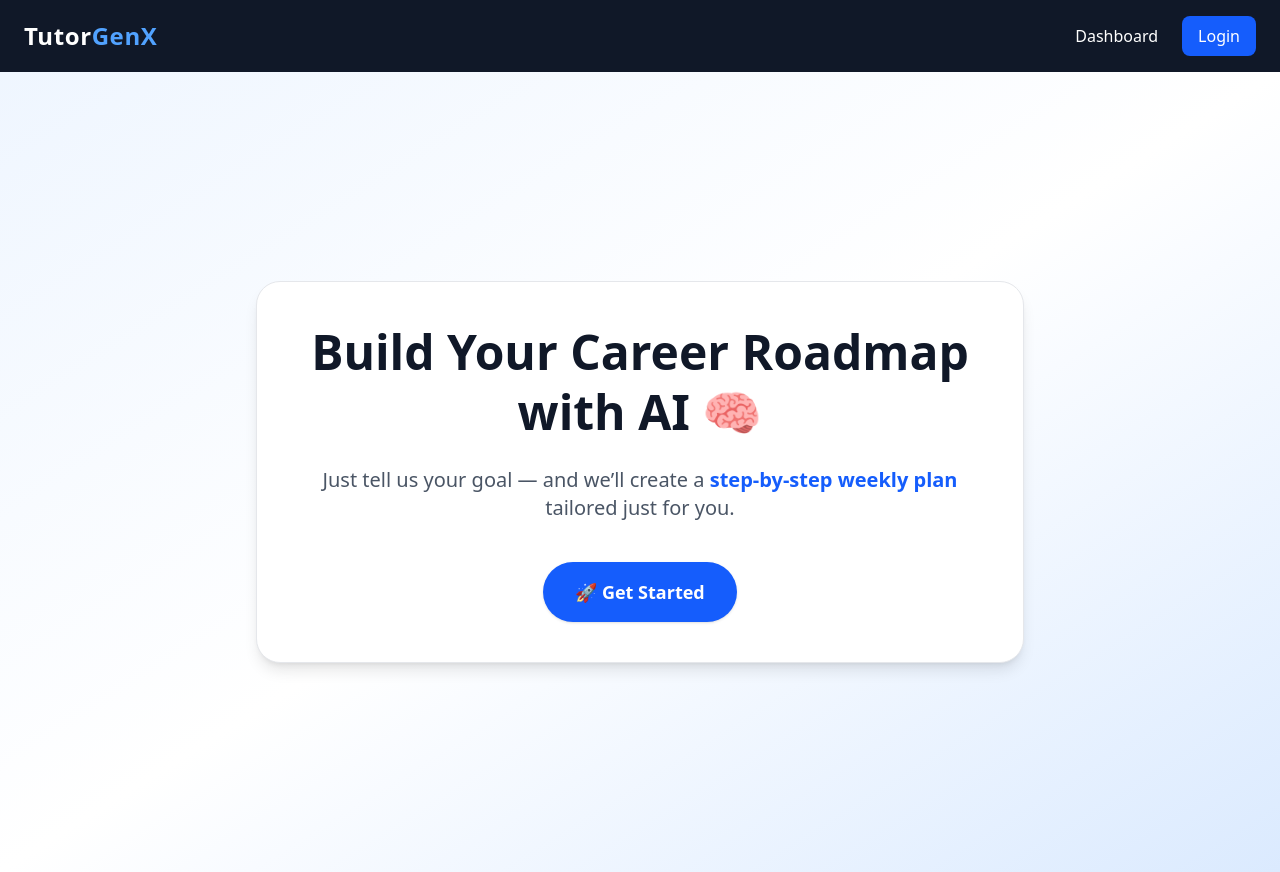
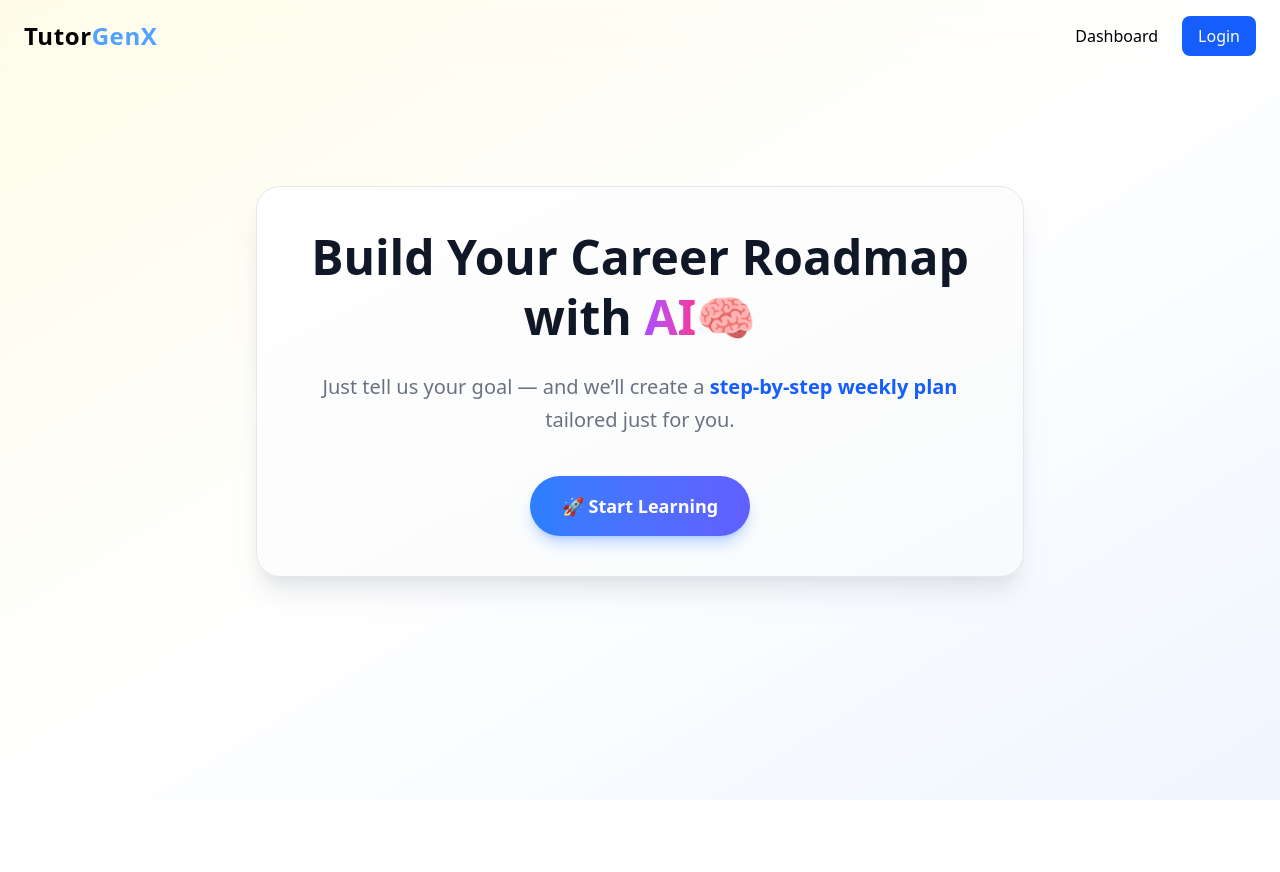
Before and after one commit to areesh18/TutorGenX, a React (Vite) app in the folder frontend/: page / in a window 1280 px wide. After the commit the page ends 800 px from the top, so only its background shows below. Built offline with nearby package versions, Linux system fonts and the light colour scheme.

Commit message:
some frontend changes in Landing page and in App.jsx

```diff
--- a/frontend/src/App.jsx
+++ b/frontend/src/App.jsx
@@ -1,16 +1,45 @@
 import React from "react";
-import { BrowserRouter, Routes, Route } from "react-router-dom";
+import { BrowserRouter, Routes, Route, useLocation } from "react-router-dom";
 import Login from "./pages/Login";
 import Signup from "./pages/Signup";
 import Dashboard from "./pages/Dashboard";
 import Landing from "./pages/Landing";
 import Navbar from "./components/Navbar";
 import LearnPage from "./pages/LearnPage";
+
+function AppWrapper() {
+  return (
+    <BrowserRouter>
+      <App />
+    </BrowserRouter>
+  );
+}
+
 function App() {
+  const location = useLocation();
+
+  const getBgColor = () => {
+    switch (location.pathname) {
+      case "/":
+        return "bg-transparent";
+      case "/signup":
+        return "bg-green-500";
+      case "/login":
+        return "bg-purple-500";
+      case "/dashboard":
+        return "bg-yellow-500";
+      default:
+        return "bg-gray-800";
+    }
+  };
+  const showNavbar = !(
+    location.pathname === "/" ||
+    location.pathname === "/login" ||
+    location.pathname === "/signup"
+  );
   return (
     <>
-      <BrowserRouter>
-        <Navbar />
+      {showNavbar && <Navbar bgClass={getBgColor()} />}
       <Routes>
         <Route path="/login" element={<Login />} />
         <Route path="/signup" element={<Signup />} />
@@ -18,9 +47,8 @@ function App() {
         <Route path="/" element={<Landing />} />
         <Route path="/learn/:roadmapId" element={<LearnPage />} />
       </Routes>
-      </BrowserRouter>
     </>
   );
 }
 
-export default App;
+export default AppWrapper;
--- a/frontend/src/components/Navbar.jsx
+++ b/frontend/src/components/Navbar.jsx
@@ -6,7 +6,7 @@ import { useState } from "react";
 import { useEffect } from "react";
 import { useLocation } from "react-router-dom";
 
-export default function Navbar() {
+export default function Navbar({bgClass}) {
   const location = useLocation();
   const currentPath = location.pathname;
   const navigate = useNavigate();
@@ -21,7 +21,7 @@ export default function Navbar() {
     navigate("/");
   };
   return (
-    <nav className="bg-gray-900 text-white px-6 py-4 flex justify-between items-center shadow-md">
+    <nav className={`bg-gray-900  px-6 py-4 flex justify-between items-center border-b-2 border-gray-50 ${bgClass}`}>
       {/* Logo */}
       <h1 className="text-2xl font-extrabold tracking-wide">
         Tutor<span className="text-blue-400">GenX</span>
--- a/frontend/src/pages/Landing.jsx
+++ b/frontend/src/pages/Landing.jsx
@@ -1,34 +1,49 @@
 import { Navigate } from "react-router-dom";
 import { useNavigate } from "react-router-dom";
+import Navbar from "../components/Navbar";
 
 function Landing() {
   const navigate = useNavigate();
   return (
-    <div className="min-h-screen bg-gradient-to-br from-blue-50 via-white to-blue-100 p-8 flex items-center justify-center">
-      <main className="text-center max-w-3xl mx-auto bg-white rounded-3xl shadow-lg p-10 border border-gray-200 transition-transform hover:scale-[1.01]">
+    <>
+      <div
+        className="min-h-screen bg-gradient-to-br from-yellow-50 via-white to-blue-50
+ flex flex-col gap-[10vh]"
+      >
+        <Navbar
+          bgClass={"bg-transparent backdrop-blur-md border-b border-white/20 "}
+        />
+        <div className="  p-8 flex items-center justify-center">
+          <main className="text-center max-w-3xl mx-auto bg-gradient-to-br from-white to-gray-50 rounded-3xl shadow-xl shadow-gray-300/50 p-10 border border-gray-200 transition-transform hover:scale-[1.01]">
             {/* Title */}
             <h2 className="text-4xl md:text-5xl font-extrabold text-gray-900 mb-6 leading-tight">
-          Build Your Career Roadmap with AI 🧠
+              Build Your Career Roadmap with{" "}
+              <span className="bg-gradient-to-r from-purple-500 to-pink-500 bg-clip-text text-transparent">
+                AI
+              </span>
+              🧠
             </h2>
 
             {/* Subtitle */}
-        <p className="text-gray-600 text-lg md:text-xl mb-10 max-w-2xl mx-auto">
+            <p className="text-gray-500 leading-relaxed text-lg md:text-xl mb-10 max-w-2xl mx-auto">
               Just tell us your goal — and we’ll create a{" "}
               <span className="font-semibold text-blue-600">
                 step-by-step weekly plan
-          </span>
-          {" "}tailored just for you.
+              </span>{" "}
+              tailored just for you.
             </p>
 
             {/* Button */}
             <button
               onClick={() => navigate("/dashboard")}
-          className="bg-blue-600 text-white px-8 py-4 rounded-full text-lg font-semibold shadow hover:bg-blue-700 hover:shadow-lg transition-all duration-200"
+              className=" bg-gradient-to-r from-blue-500 to-indigo-500 shadow-lg shadow-blue-500/30 hover:shadow-blue-500/50 text-white px-8 py-4 rounded-full text-lg font-semibold   transition-all duration-200 hover:-translate-y-0.5"
             >
-          🚀 Get Started
+              🚀 Start Learning
             </button>
           </main>
         </div>
+      </div>
+    </>
   );
 }
 
```
Lines whose indentation alone changed are shown as unchanged.
